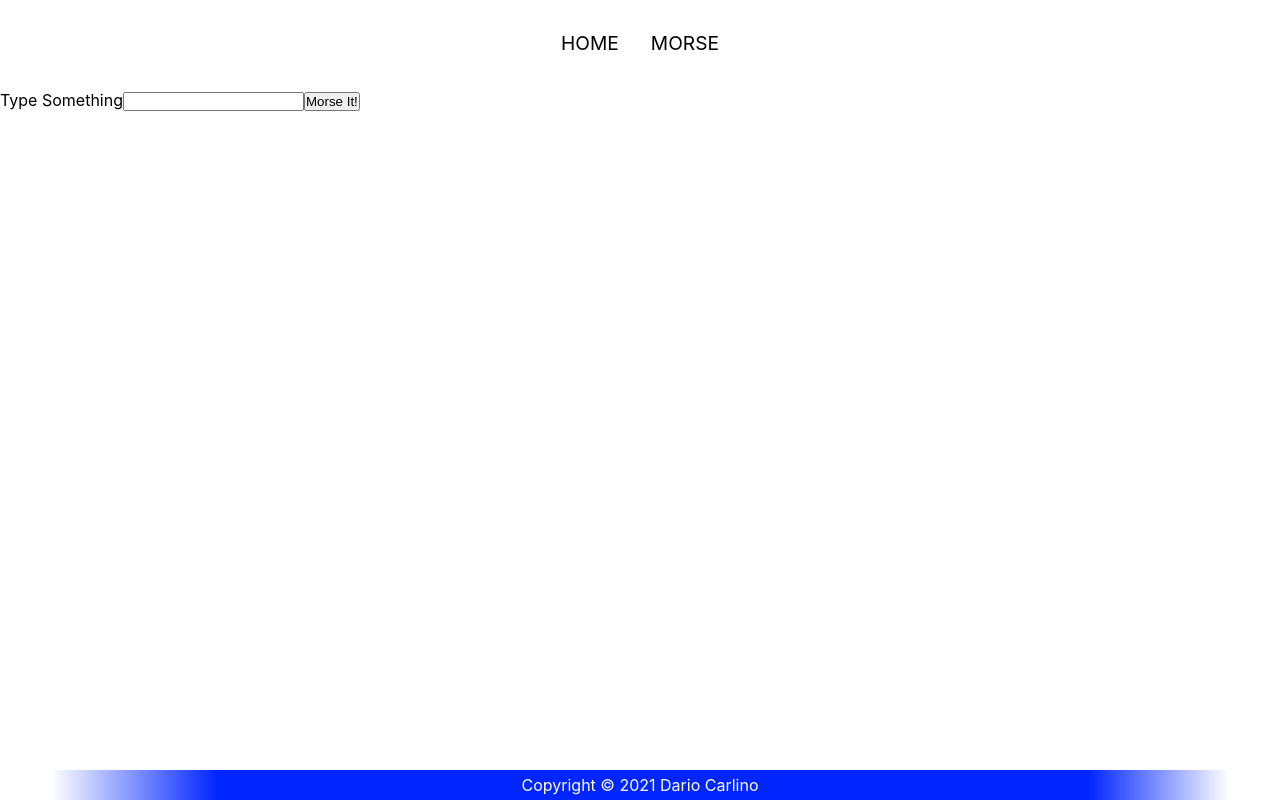
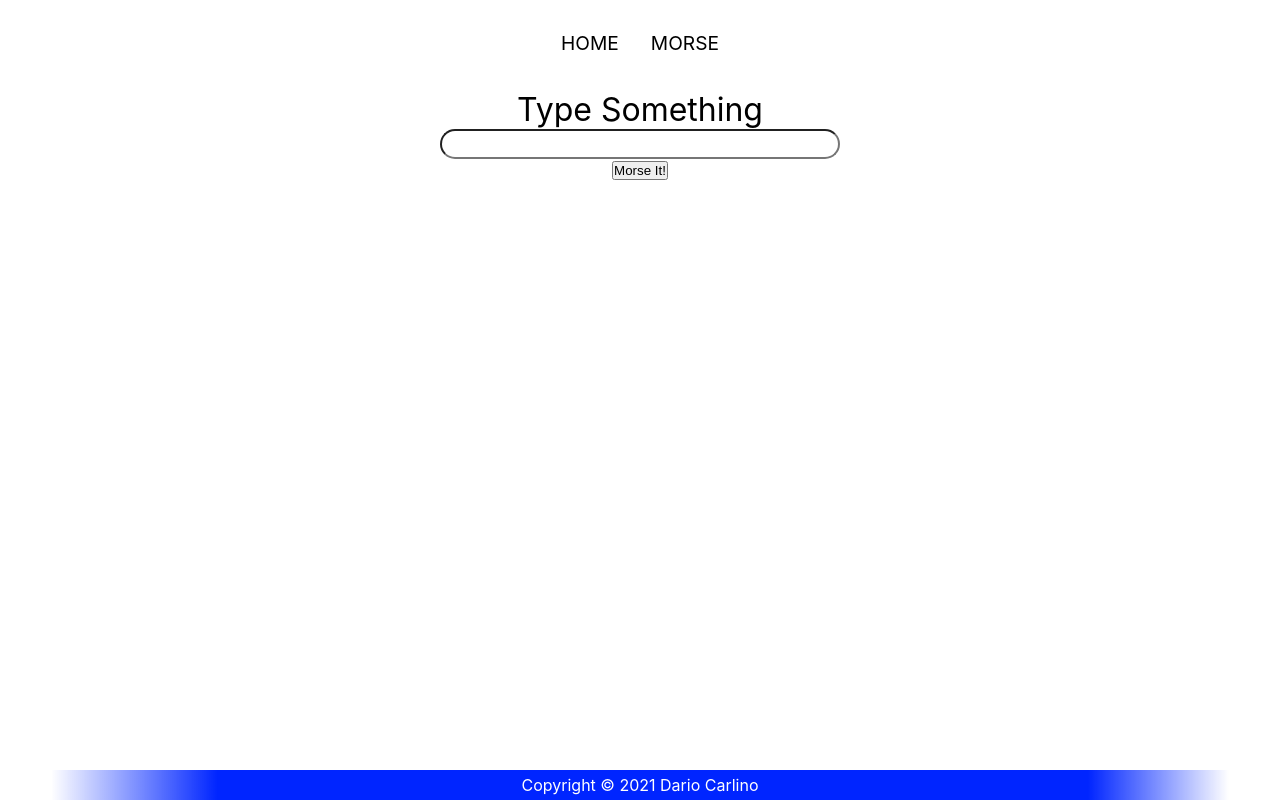
Before and after one commit to cloudymolecule/morse-it, a React (Create React App) app: page /morse in a window 1280 px wide. Built offline with nearby package versions, Linux system fonts and the light colour scheme.

Commit message:
Update Morse.css

```diff
--- a/src/components/Morse.js
+++ b/src/components/Morse.js
@@ -35,8 +35,8 @@ class Morse extends Component {
         return (
             <div className='morse-container'>
                 <form onSubmit={this.handleSubmit} className='morse-form'>
-                    <label>Type Something</label>
-                    <input name='input' onChange={this.handleChange}/>
+                    <label className='morse-label'>Type Something</label><br />
+                    <input className='morse-input' name='input' onChange={this.handleChange} maxLength='50'/><br />
                     <button type='submit'>Morse It!</button>
                 </form>
                 <h1></h1>
--- a/src/styles/Morse.css
+++ b/src/styles/Morse.css
@@ -0,0 +1,14 @@
+.morse-container {
+    text-align: center;
+}
+
+.morse-label {
+    font-size: 2em;
+}
+
+.morse-input {
+    border-radius: 25px;
+    width: 400px;
+    height: 30px;
+    text-align: center;
+}
```
